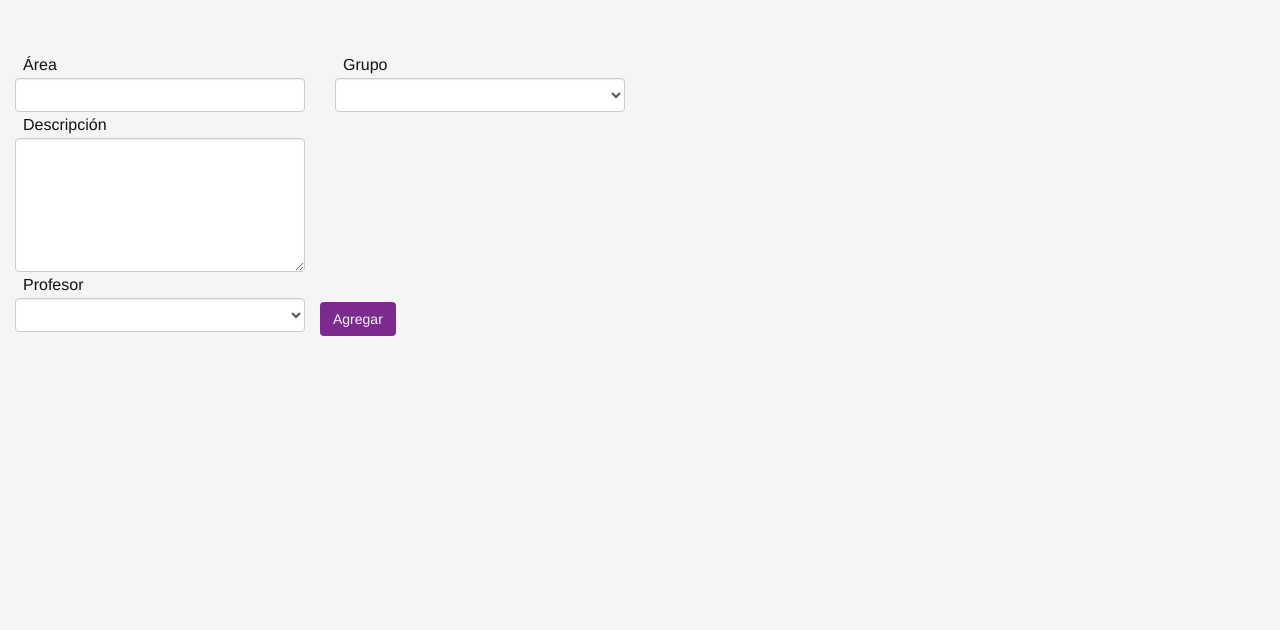
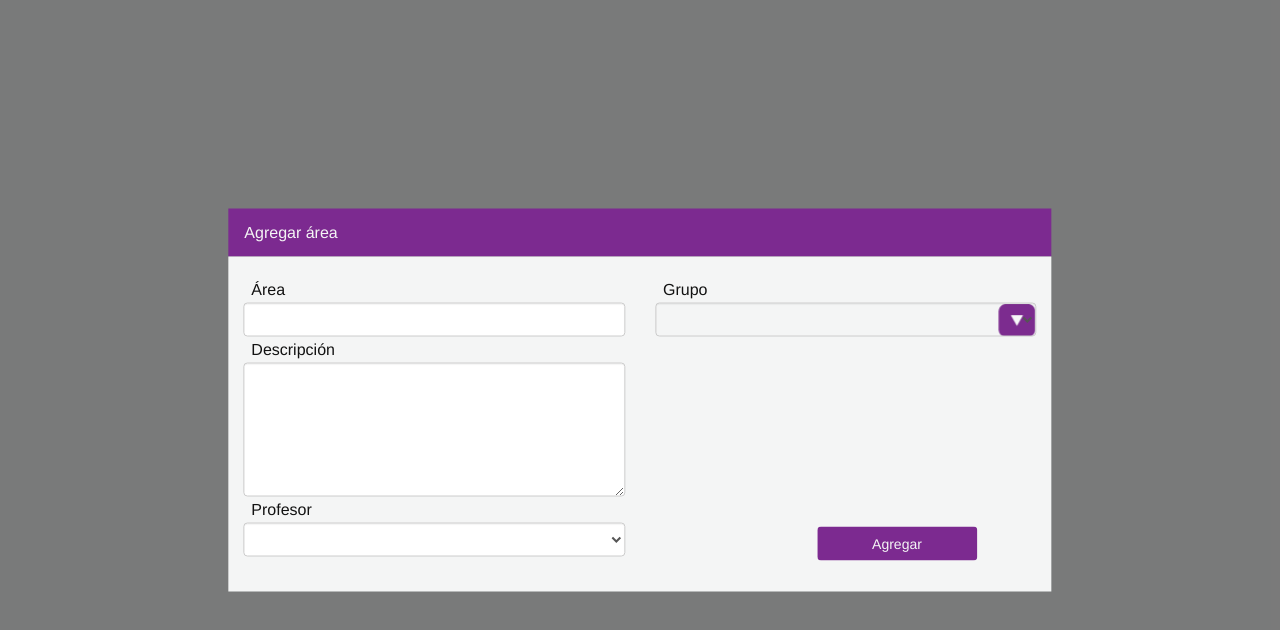
Before and after one commit to onidigital/onidigital.github.io, a plain HTML site: page Partials/form-add-area.html in a window 1280 px wide. Drawn offline with Linux system fonts and the light colour scheme.

Commit message:
Form agregar area

```diff
--- a/Partials/form-add-area.html
+++ b/Partials/form-add-area.html
@@ -13,8 +13,12 @@
     <link rel="stylesheet" href="../stylesheets/main.css">
 </head>
 	<body>
-		<div id="form-add-area" >
-			<form class="container col-md-6">
+		<div class="full-screen fs-modal" >
+			<div class="col col-md-8">
+				<header>
+					<h1>Agregar área</h1>
+				</header>
+				<form>
 					<div class="row">
 						<div class="col-md-6">
 						  	<label>&Aacute;rea</label>
@@ -44,5 +48,6 @@
 				  	</div>
 				</form>
 			</div>
+		</div>
 	</body>
 </html>
--- a/sass/_forms.scss
+++ b/sass/_forms.scss
@@ -22,10 +22,14 @@
 	}
 }
 
-/*form add area*/
-#form-add-area{
-	form{
-		label{
+
+form {
+
+	background: $background;
+	padding: 20px 15px;
+	min-width: 360px;
+
+	label {
 	color:$text;
 	font-weight:normal;
 	margin:5px 8px;
@@ -45,5 +49,7 @@
 		margin-left: 177px;
 		width: 160px;
 	}
+	&.login-form {
+		margin: 2em 0;
 	}
 }
--- a/sass/main.scss
+++ b/sass/main.scss
@@ -35,7 +35,7 @@ header {
 		transform: translate(-50%, -50%);
 	}
 
-	&.modal {
+	&.fs-modal {
 		background: rgba(0,0,0,0.5);
 
 			> div, > section {
@@ -44,13 +44,6 @@ header {
 	}
 }
 
-/* General Styles */
-form {
-	background: $background;
-	padding: 20px 15px;
-	min-width: 360px;
-	margin: 2em 0;
-};
 
 a {
 	color: $anchors;
```
Also changed, not shown: Partials/home.html (+1 -1 lines), stylesheets/main.css. Lines whose indentation alone changed are shown as unchanged.
